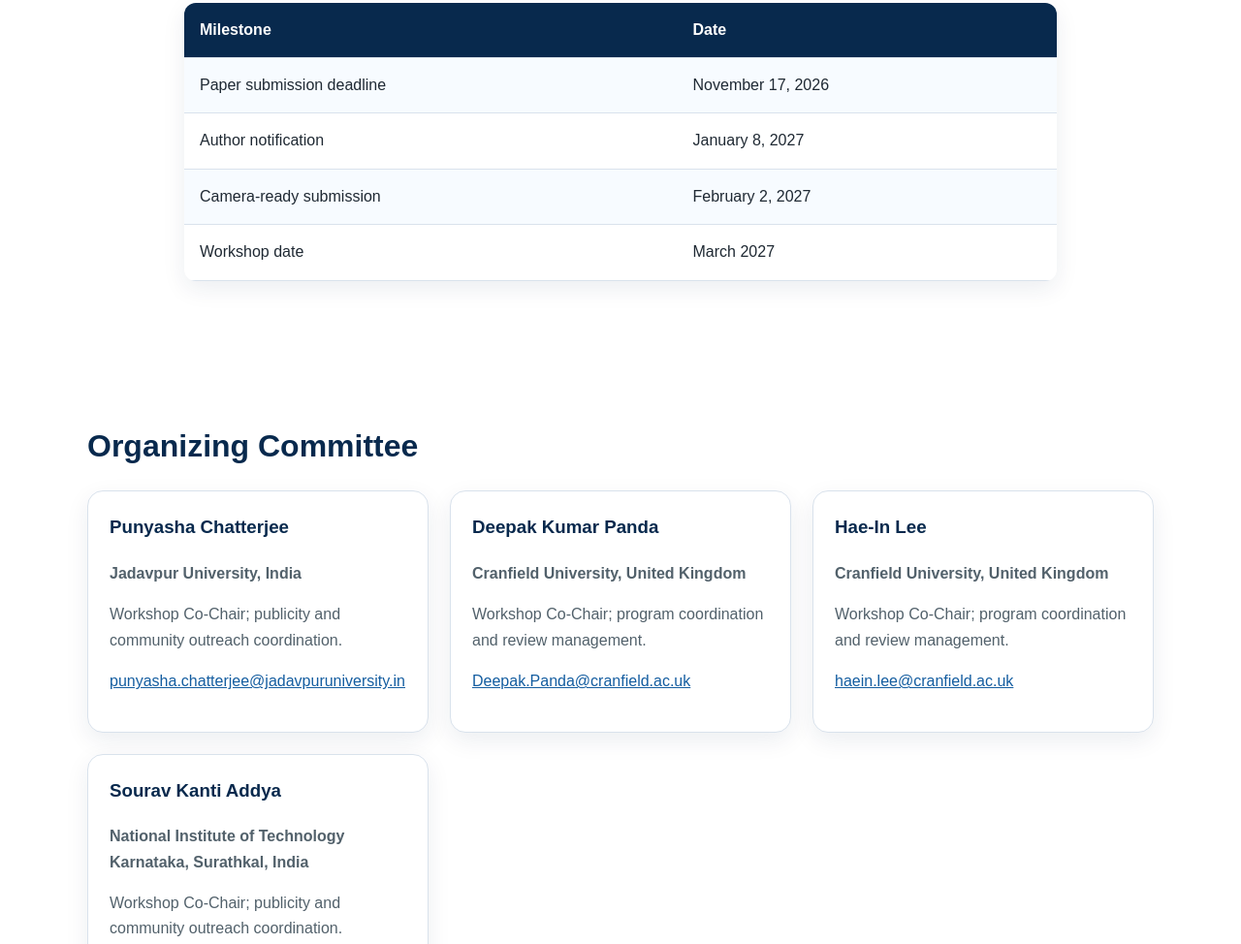
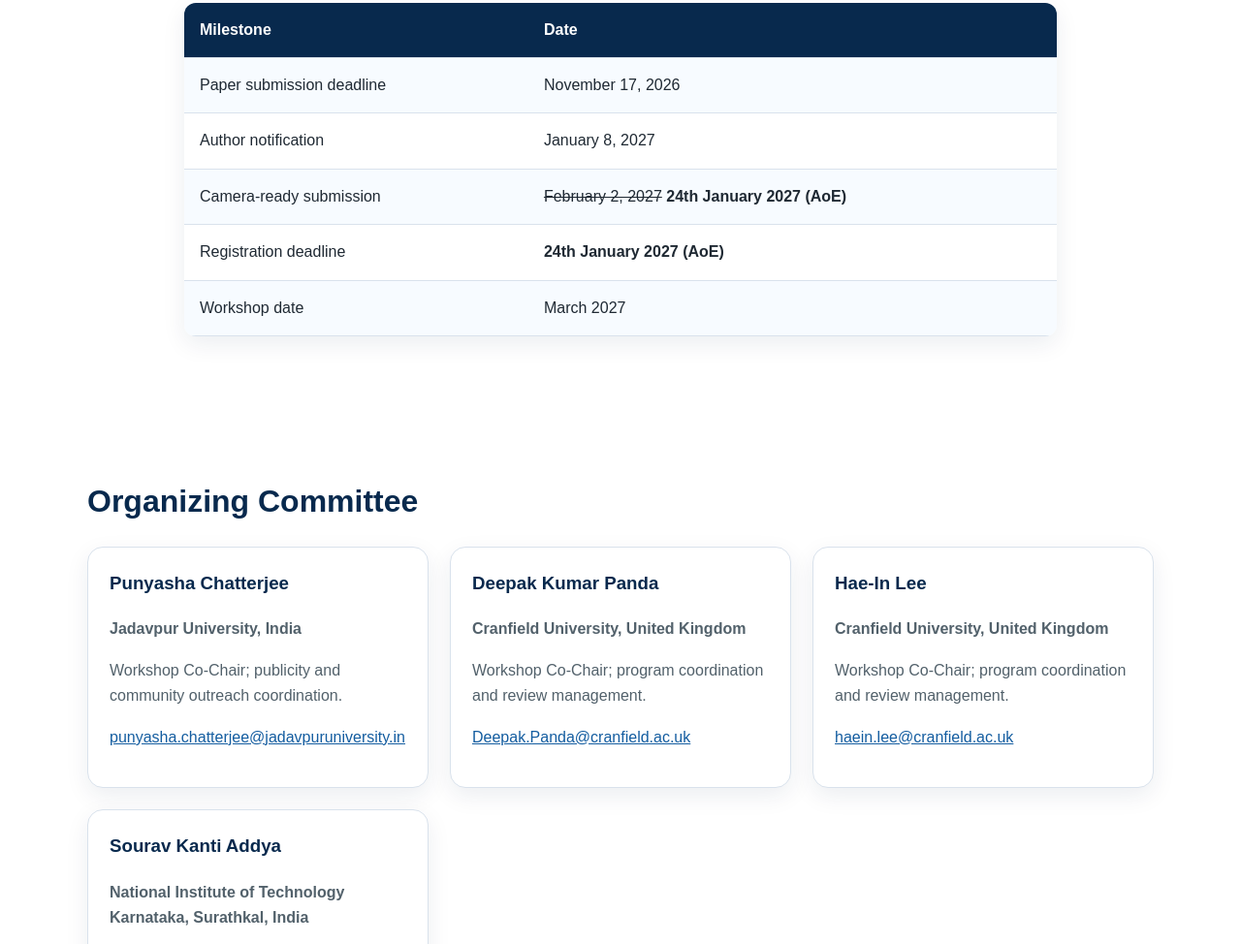
Before and after one commit to dp457/sremuav2027, a plain HTML site: page index.html in a window 1280 px wide. Shown: the part 2703-3677 px from the top of the page at 97% size. Drawn offline with Linux system fonts and the light colour scheme.

Commit message:
Modify milestone dates in index.html
Updated the camera-ready submission date and added registration deadline.

```diff
--- a/index.html
+++ b/index.html
@@ -137,12 +137,20 @@
         <tr><th>Milestone</th><th>Date</th></tr>
         <tr><td>Paper submission deadline</td><td>November 17, 2026</td></tr>
         <tr><td>Author notification</td><td>January 8, 2027</td></tr>
-        <tr><td>Camera-ready submission</td><td>February 2, 2027</td></tr>
+        <tr>
+          <td>Camera-ready submission</td>
+          <td>
+            <del>February 2, 2027</del>
+            <strong>24th January 2027 (AoE)</strong>
+          </td>
+        </tr>
+        <tr>
+          <td>Registration deadline</td>
+          <td><strong>24th January 2027 (AoE)</strong></td>
+        </tr>
         <tr><td>Workshop date</td><td>March 2027</td></tr>
       </table>
     </section>
-
-
 
     <section id="organizers" class="section">
       <h2>Organizing Committee</h2>
```
